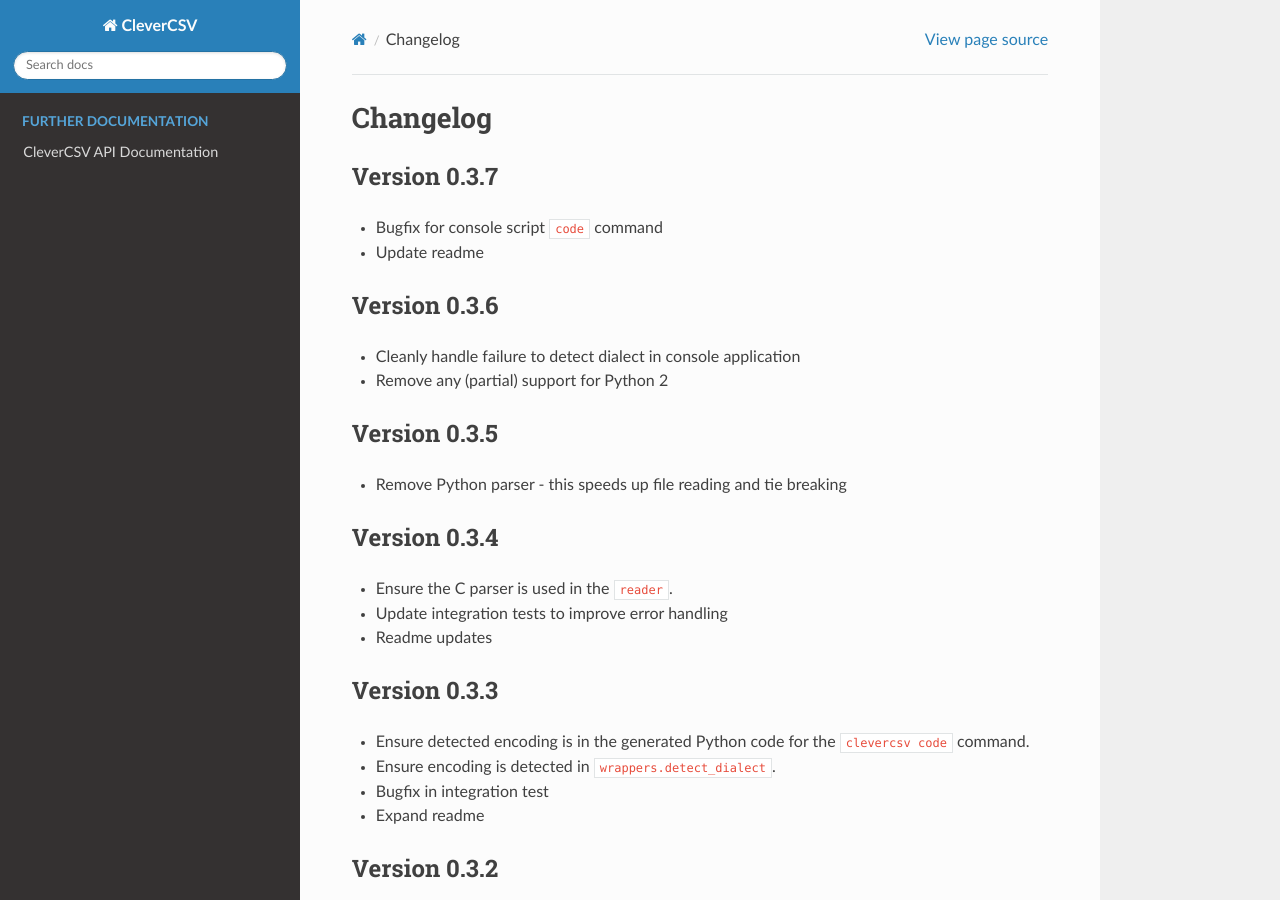
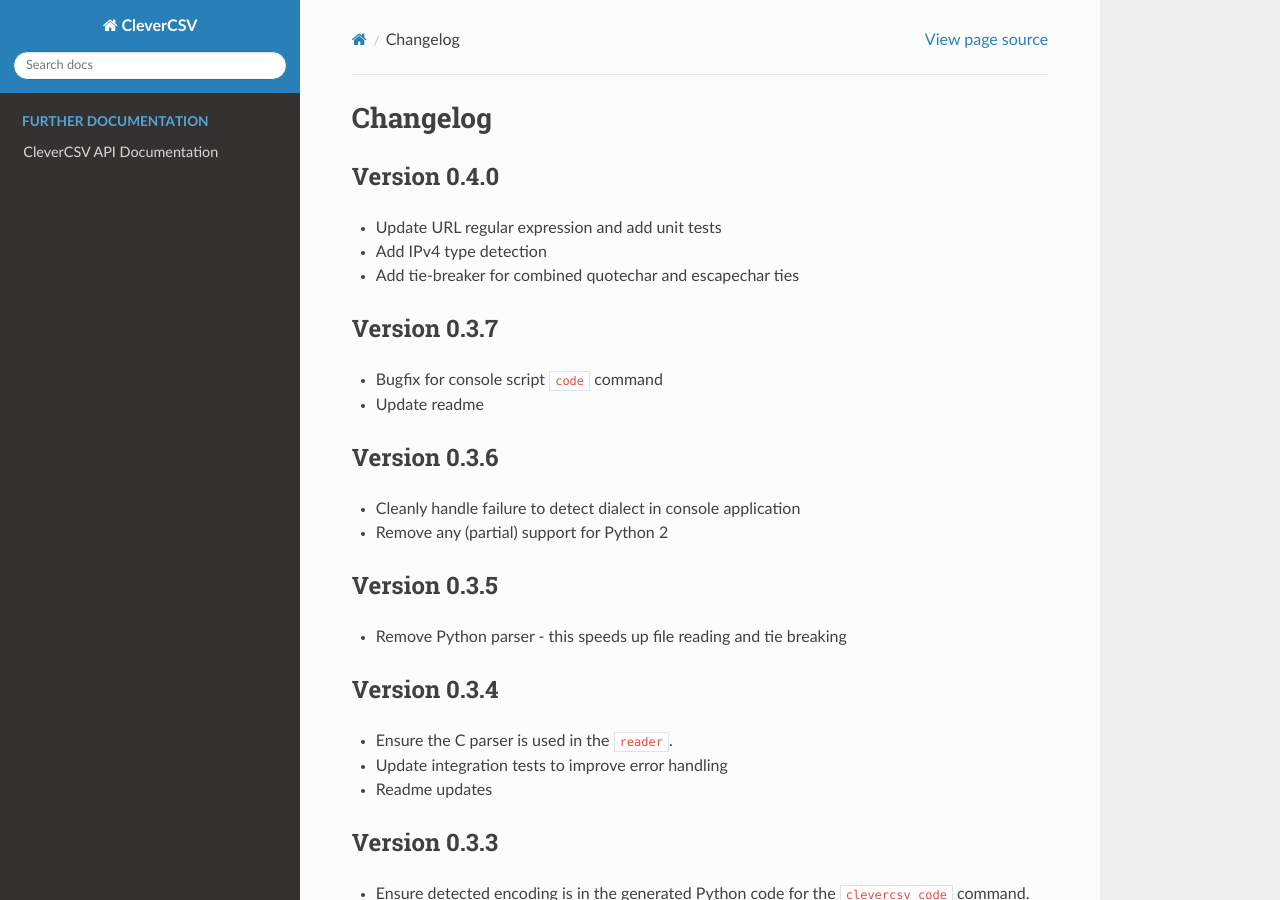
Before and after one commit to alan-turing-institute/CleverCSV, a Sphinx documentation site: the page built from docs/CHANGELOG.rst, in a window 1280 px wide and 900 px high. Built offline with Sphinx 7.4.7 and the Read the Docs theme 2.0.0, drawn with Linux system fonts in a browser that asks for light colours; pages that are not in the unit, such as notebooks, are missing from menus.

Commit message:
Bump version and update changelog

```diff
--- a/clevercsv/__version__.py
+++ b/clevercsv/__version__.py
@@ -1,5 +1,5 @@
 # -*- coding: utf-8 -*-
 
-VERSION = (0, 3, 7)
+VERSION = (0, 4, 0)
 
 __version__ = ".".join(map(str, VERSION))
--- a/docs/CHANGELOG.rst
+++ b/docs/CHANGELOG.rst
@@ -1,6 +1,14 @@
 
 Changelog
 =========
+
+Version 0.4.0
+-------------
+
+
+* Update URL regular expression and add unit tests
+* Add IPv4 type detection
+* Add tie-breaker for combined quotechar and escapechar ties
 
 Version 0.3.7
 -------------
--- a/docs/README.rst
+++ b/docs/README.rst
@@ -126,8 +126,8 @@
 * `read_csv <https://clevercsv.readthedocs.io/en/latest/source/clevercsv.html#clevercsv.wrappers.read_csv>`_\ :
   automatically detects the dialect and encoding of the file, and returns the
   data as a list of rows.
-* `csv2df <https://clevercsv.readthedocs.io/en/latest/source/clevercsv.html#clevercsv.wrappers.csv2df>`_
-  detects the dialect and encoding of the file and then uses Pandas' to read
+* `csv2df <https://clevercsv.readthedocs.io/en/latest/source/clevercsv.html#clevercsv.wrappers.csv2df>`_\ :
+  detects the dialect and encoding of the file and then uses Pandas to read
   the CSV into a DataFrame.
 
 Of course, you can also use the traditional way of loading a CSV file, as in
--- a/pyproject.toml
+++ b/pyproject.toml
@@ -1,6 +1,6 @@
 [tool.poetry]
 name = "clevercsv"
-version = "0.3.7"
+version = "0.4.0"
 description = "A drop-in replacement for the Python CSV module with improved dialect detection"
 authors = ["Gertjan van den Burg <gertjanvandenburg@gmail.com>"]
 license = "MIT"
```
Also changed, not shown: CHANGELOG.md (+6 -0 lines), README.md (+2 -2 lines).
